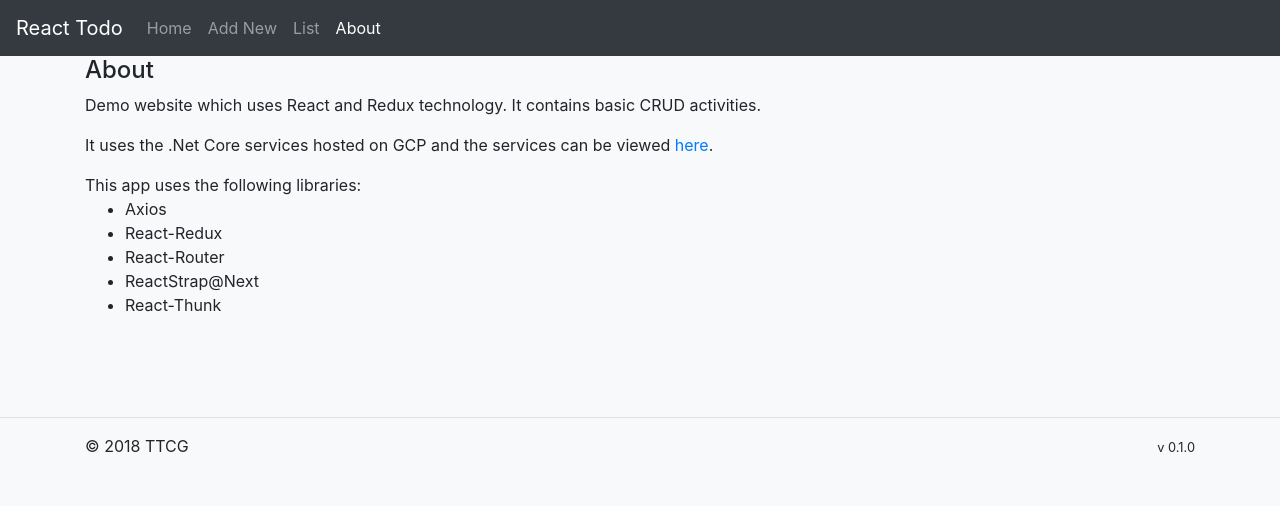
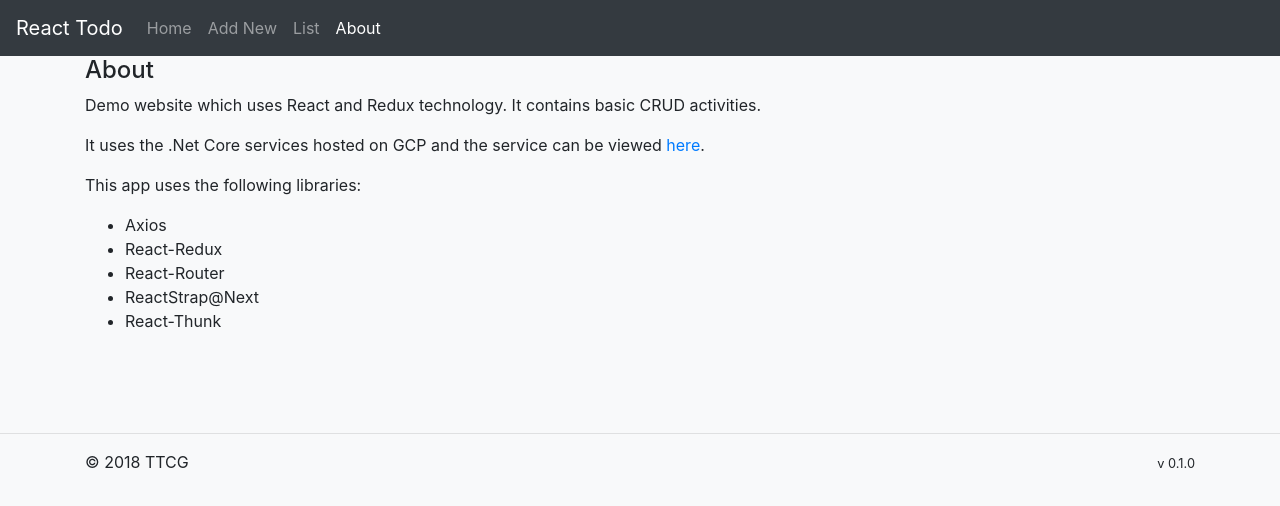
Before and after one commit to ttcg/react-redux-todo, a React (Create React App) app: page /about in a window 1280 px wide. Shown: the top 506 px of the page. Built offline with nearby package versions, Linux system fonts and the light colour scheme; no server answers.

Commit message:
fixed p and ul warning

```diff
--- a/src/components/about/about.js
+++ b/src/components/about/about.js
@@ -7,8 +7,8 @@ export default class About extends Component {
 			<Container>
 				<h4>About</h4>
 				<p>Demo website which uses React and Redux technology.  It contains basic CRUD activities.</p>
-				<p>It uses the .Net Core services hosted on GCP and the services can be viewed <a href="http://35.195.110.121/" target="_blank" rel="noopener noreferrer">here</a>.</p>
-				<p>This app uses the following libraries:
+				<p>It uses the .Net Core services hosted on GCP and the service can be viewed <a href="http://35.195.110.121/" target="_blank" rel="noopener noreferrer">here</a>.</p>
+				<p>This app uses the following libraries:</p>
 				<ul>
 					<li>Axios</li>
 					<li>React-Redux</li>
@@ -16,7 +16,6 @@ export default class About extends Component {
 					<li>ReactStrap@Next</li>
 					<li>React-Thunk</li>
 				</ul>
-				</p>
 			</Container>
 		)
 	}
```
Lines whose indentation alone changed are shown as unchanged.
